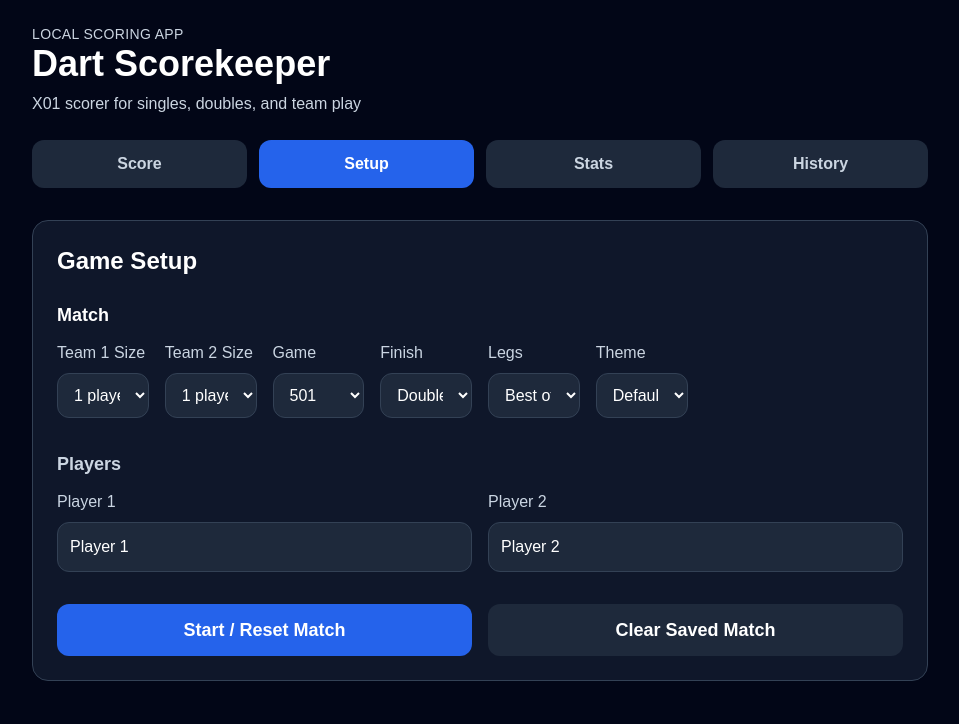
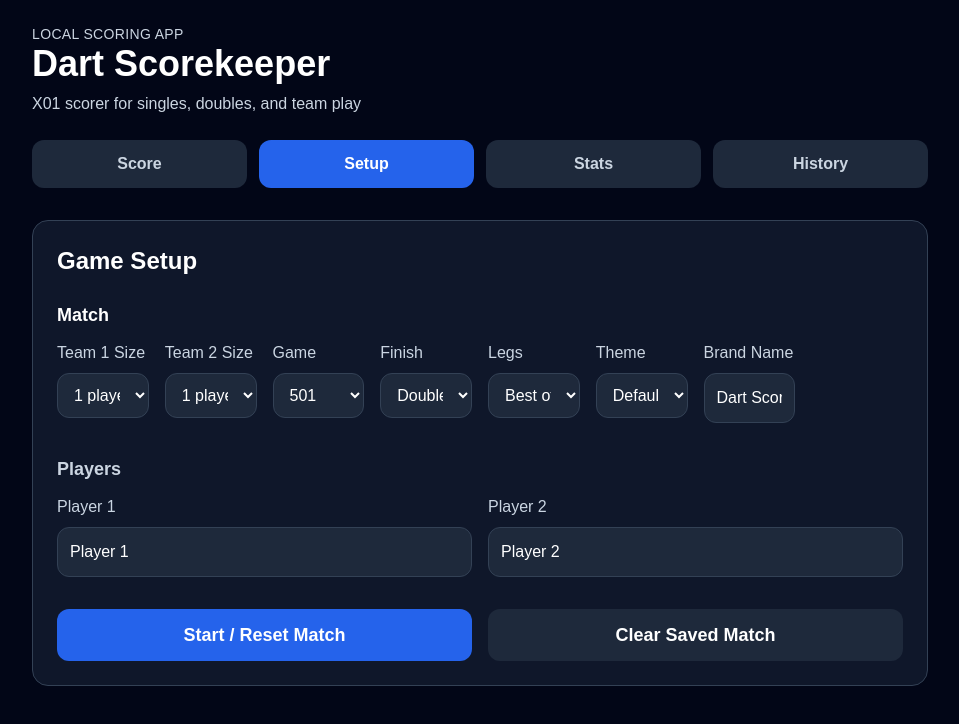
Before and after one commit to bclark303/dart-scorekeeper, a Next.js app: page / in a window 1280 px wide. Both pictures are taken after a click on the button "Setup". Shown: the top 724 px of the page, without its empty margins (160-1119 px from the left). Built offline with nearby package versions, Linux system fonts and the light colour scheme.

Commit message:
Add configurable brand name

```diff
--- a/app/page.tsx
+++ b/app/page.tsx
@@ -37,6 +37,10 @@ export default function Home() {
   // Visual theme.
   // This controls the CSS variable set used by the app shell and components.
   const [themeName, setThemeName] = useState<ThemeName>("default");
+
+  // Branding.
+  // This is shown in the app header and can later be reused for TV displays/printouts.
+  const [brandName, setBrandName] = useState("Dart Scorekeeper");
 
   // Match setup options.
   // These control the X01 rules used when a new match is started.
@@ -217,6 +221,8 @@ export default function Home() {
 
       setThemeName(parsedMatch.themeName ?? "default");
 
+      setBrandName(parsedMatch.brandName ?? "Dart Scorekeeper");
+
       setSideOneSize(loadedSideOneSize);
       setSideTwoSize(loadedSideTwoSize);
       setTeamSize(Math.max(loadedSideOneSize, loadedSideTwoSize) as TeamSize);
@@ -286,6 +292,7 @@ export default function Home() {
       finishRule,
       bestOfLegs,
       themeName,
+      brandName,
       rotationMode,
       dummyScore,
       sideOneSize,
@@ -312,6 +319,7 @@ export default function Home() {
     finishRule,
     bestOfLegs,
     themeName,
+    brandName,
     matchType,
     teamSize,
     rotationMode,
@@ -515,6 +523,7 @@ export default function Home() {
     setCurrentSideIndex(0);
     setStartingSideIndex(0);
     setCurrentLegNumber(1);
+    setBrandName("Dart Scorekeeper");
     setStartingMemberIndexBySide({
       "side-1": 0,
       "side-2": 0,
@@ -1108,7 +1117,7 @@ export default function Home() {
           <div className="text-sm uppercase tracking-wide text-[var(--color-text-muted)]">
             Local Scoring App
           </div>
-          <h1 className="text-4xl font-bold mb-2">Dart Scorekeeper</h1>
+          <h1 className="text-4xl font-bold mb-2">{brandName}</h1>
           <p className="text-[var(--color-text-muted)]">
             X01 scorer for singles, doubles, and team play
           </p>
@@ -1152,6 +1161,8 @@ export default function Home() {
             finishRule={finishRule}
             bestOfLegs={bestOfLegs}
             themeName={themeName}
+            brandName={brandName}
+            setBrandName={setBrandName}
             setThemeName={setThemeName}
             sideOneSize={sideOneSize}
             sideTwoSize={sideTwoSize}
--- a/components/GameSetup.tsx
+++ b/components/GameSetup.tsx
@@ -9,6 +9,8 @@ type GameSetupProps = {
   finishRule: FinishRule;
   bestOfLegs: BestOfLegs;
   themeName: ThemeName;
+  brandName: string;
+  setBrandName: (brandName: string) => void;
   setThemeName: (themeName: ThemeName) => void;
   setTeamOneName: (name: string) => void;
   setTeamTwoName: (name: string) => void;
@@ -41,6 +43,8 @@ export function GameSetup({
   finishRule,
   bestOfLegs,
   themeName,
+  brandName,
+  setBrandName,
   setThemeName,
   setTeamOneName,
   setTeamTwoName,
@@ -74,7 +78,7 @@ export function GameSetup({
           Match
         </h3>
 
-        <div className="grid grid-cols-1 sm:grid-cols-5 lg:grid-cols-8 gap-4">
+        <div className="grid grid-cols-1 sm:grid-cols-5 lg:grid-cols-4 xl:grid-cols-8 gap-4">
           <label className="block">
             <span className="block text-slate-300 mb-2">Team 1 Size</span>
             <select
@@ -208,6 +212,17 @@ export function GameSetup({
               <option value="default">Default Dark</option>
               <option value="firehall">Firehall</option>
             </select>
+          </label>
+
+          <label className="block">
+            <span className="block text-[var(--color-text-muted)] mb-2">
+              Brand Name
+            </span>
+            <input
+              className="w-full rounded-xl bg-[var(--color-panel-soft)] border border-[var(--color-panel-border)] p-3"
+              value={brandName}
+              onChange={(event) => setBrandName(event.target.value)}
+            />
           </label>
         </div>
       </div>
--- a/lib/types.ts
+++ b/lib/types.ts
@@ -117,6 +117,7 @@ export type SavedMatchState = {
   finishRule: FinishRule;
   bestOfLegs: BestOfLegs;
   themeName: ThemeName;
+  brandName: string;
 
   // Current team/side setup.
   sideOneSize: TeamSize;
```
